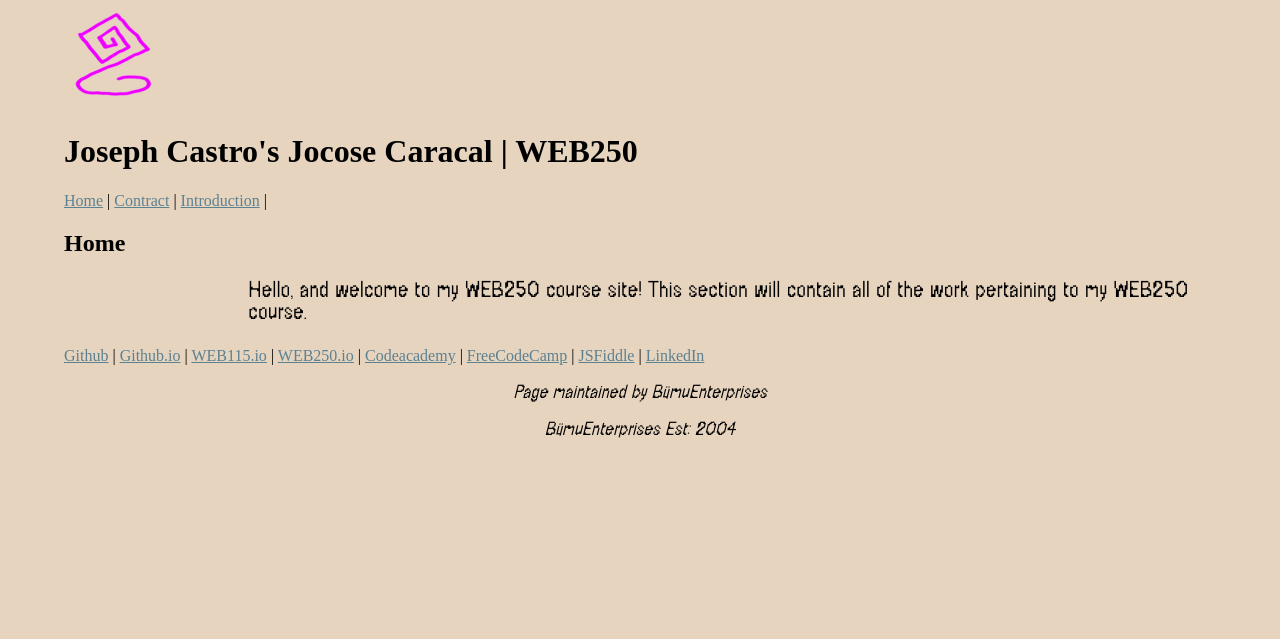
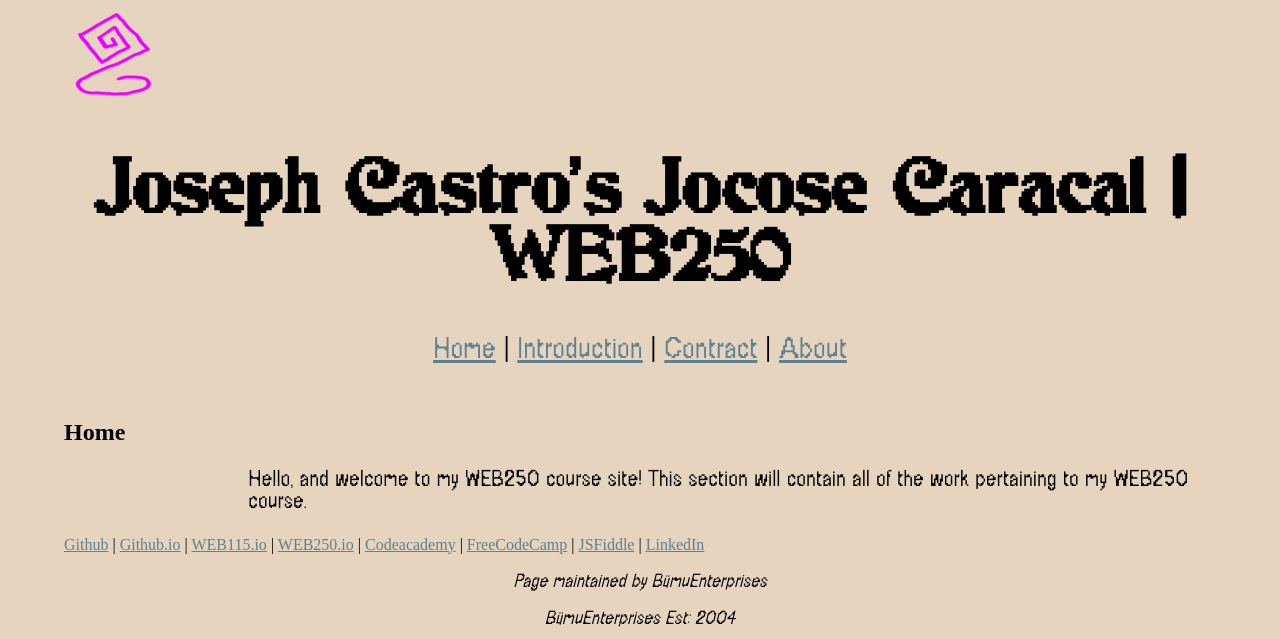
Before and after one commit to Bumulaz/Bumulaz.github.io, a PHP site: page /web250/index.php in a window 1280 px wide. Shown: the top 639 px of the page. Run offline with PHP 8.4, Linux system fonts and the light colour scheme; some libraries are stand-ins or nearby versions.

Commit message:
changed php to be the same as original js

```diff
--- a/web250/components/header.php
+++ b/web250/components/header.php
@@ -1,11 +1,11 @@
 <header>
     <img src="../images/Bumulaz.png" alt="page logo" class="site-logo">
-    <h1 class="pageTitle">Joseph Castro's Jocose Caracal | WEB250</h1>
+    <h1 class="pagetitle">Joseph Castro's Jocose Caracal | WEB250</h1>
 
-
-    <nav class="pageNav">
-        <a href="/web250/index.html">Home</a> |
-        <a href="/web250/contract.html">Contract</a> |
-        <a href="/web250/introduction.html">Introduction</a> |
+    <nav class="pagenav">
+        <a href="index.html">Home</a> |
+        <a href="introduction.html">Introduction</a> |
+        <a href="contract.html">Contract</a> |
+        <a href="about.html">About</a>
     </nav>
 </header>
```
